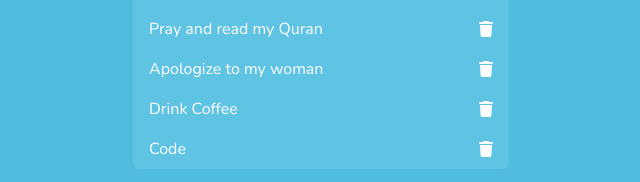
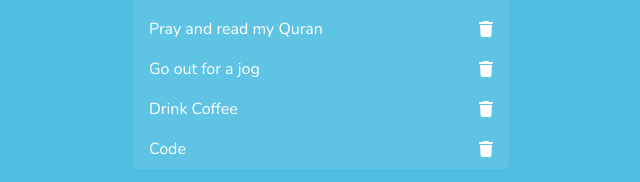
Before and after one commit to abubakrmo/toDoList, a plain HTML site: page index.html in a window 1280 px wide. Shown: the part 227-409 px from the top of the page, 319-959 px from the left. Drawn offline with nearby package versions, Linux system fonts and the light colour scheme.

Commit message:
Update index.html

```diff
--- a/index.html
+++ b/index.html
@@ -34,7 +34,7 @@
                 <i class="fa-solid fa-trash delete"></i>
             </li>
              <li class="list-group-item d-flex justify-content-between align-items-center">
-                Apologize to my woman
+                Go out for a jog
                 <i class="fa-solid fa-trash delete"></i>
             </li>
              <li class="list-group-item d-flex justify-content-between align-items-center">
```
